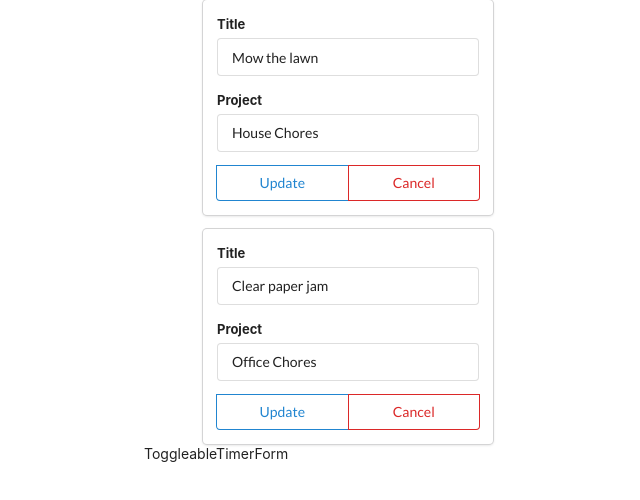
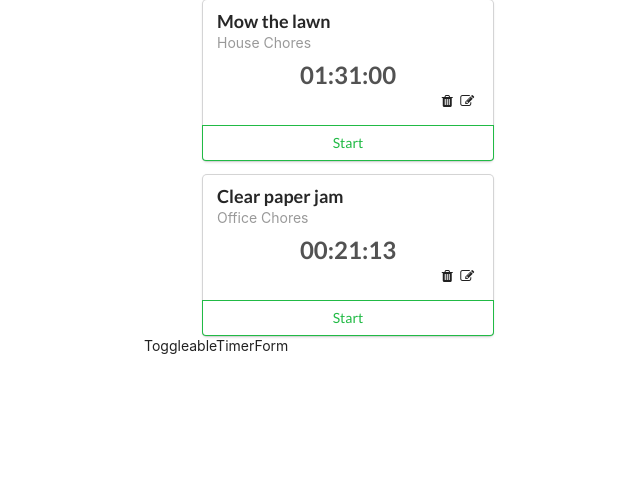
Before and after one commit to dmitriyzyuzin/Fullstack-React-solutions, a React (Create React App) app in the folder timers/: page / in a window 1280 px wide. Shown: the top 500 px of the page, without its empty margins (292-932 px from the left). Built offline with nearby package versions, Linux system fonts and the light colour scheme.

Commit message:
added update timers form

```diff
--- a/timers/src/components/EditableTimer.js
+++ b/timers/src/components/EditableTimer.js
@@ -4,7 +4,7 @@ import Timer from "./Timer";
 
 class EditableTimer extends React.Component {
     state = {
-        openEditForm: true
+        openEditForm: false
     };
 
     closeForm = () => {
@@ -27,8 +27,9 @@ class EditableTimer extends React.Component {
         alert('delete!');
     };
 
-    handleFormSubmit = timer => {
-        console.log('timer: ', timer);
+    handleFormSubmit = timerAttrs => {
+        this.props.onFormSubmit(timerAttrs);
+        this.closeForm();
     };
 
     render() {
--- a/timers/src/components/EditableTimerList.js
+++ b/timers/src/components/EditableTimerList.js
@@ -11,6 +11,7 @@ class EditableTimerList extends React.Component {
                 project={timer.project}
                 elapsed={timer.elapsed}
                 runningSince={timer.runningSince}
+                onFormSubmit={this.props.onFormSubmit}
             />
         ));
         return (
--- a/timers/src/components/TimersDashboard.js
+++ b/timers/src/components/TimersDashboard.js
@@ -21,11 +21,32 @@ class TimersDashboard extends React.Component {
         ]
     };
 
+    handleFormSubmit = timerAttrs => {
+        this.updateTimer(timerAttrs);
+    };
+
+    updateTimer = timerAttrs => {
+        this.setState({
+            timers: this.state.timers.map(timer => {
+                if (timer.id === timerAttrs.id) {
+                    return Object.assign({}, timer, {
+                        title: timerAttrs.title,
+                        project: timerAttrs.project
+                    });
+                }
+                return timer;
+            })
+        });
+    };
+
     render() {
         return (
             <div className='ui three column centered grid'>
                 <div className='column'>
-                    <EditableTimerList timers={this.state.timers} />
+                    <EditableTimerList
+                        timers={this.state.timers}
+                        onFormSubmit={this.handleFormSubmit}
+                    />
                     <ToggleableTimerForm />
                 </div>
             </div>
```
